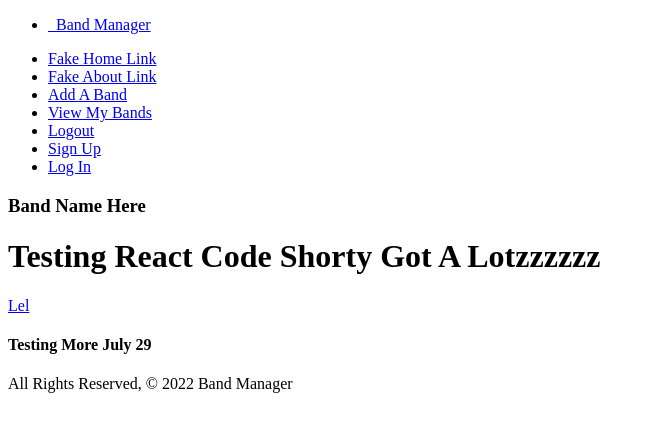
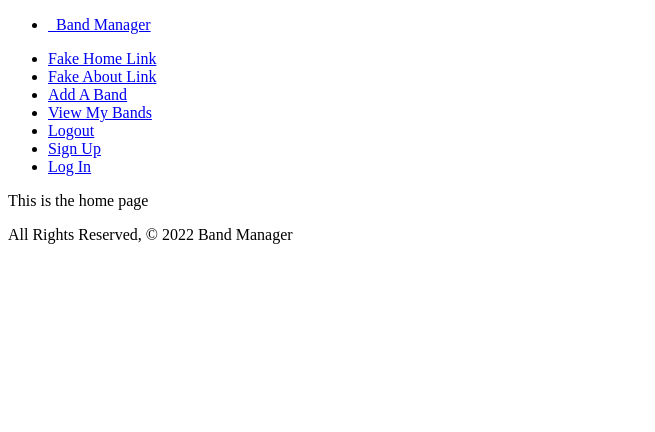
Before and after one commit to kennybaquol/band-manager, a React app in the folder frontend/: page / in a window 1280 px wide. Shown: the top 432 px of the page, without its empty margins (0-655 px from the left). Built offline with nearby package versions, Linux system fonts and the light colour scheme; the HTML template or start-up script is replaced by a standard one.

Commit message:
Frontend route to detail page is connected and working based on url

```diff
--- a/frontend/src/components/App.js
+++ b/frontend/src/components/App.js
@@ -16,13 +16,10 @@ export default function App() {
         <div>
             <Router>
                 <Switch>
-                    <Route path="/" component={BandsDetail} />
-
+                    <Route exact path="/" component={Home} />
+                    <Route path="/bands/:id" component={BandsDetail} />
                 </Switch>
             </Router>
-            <h1>Testing React Code Shorty Got A Lotzzzzzz</h1>
-            <a href="home/">Lel</a>
-            <h4>Testing More July 29</h4>
 
             <footer class="page-footer">
                 <div>All Rights Reserved, &copy; 2022 Band Manager &nbsp;</div>
```
Also changed, not shown: frontend/static/frontend/main.js, 1 other file (tests, documents, lock files or other folders).
